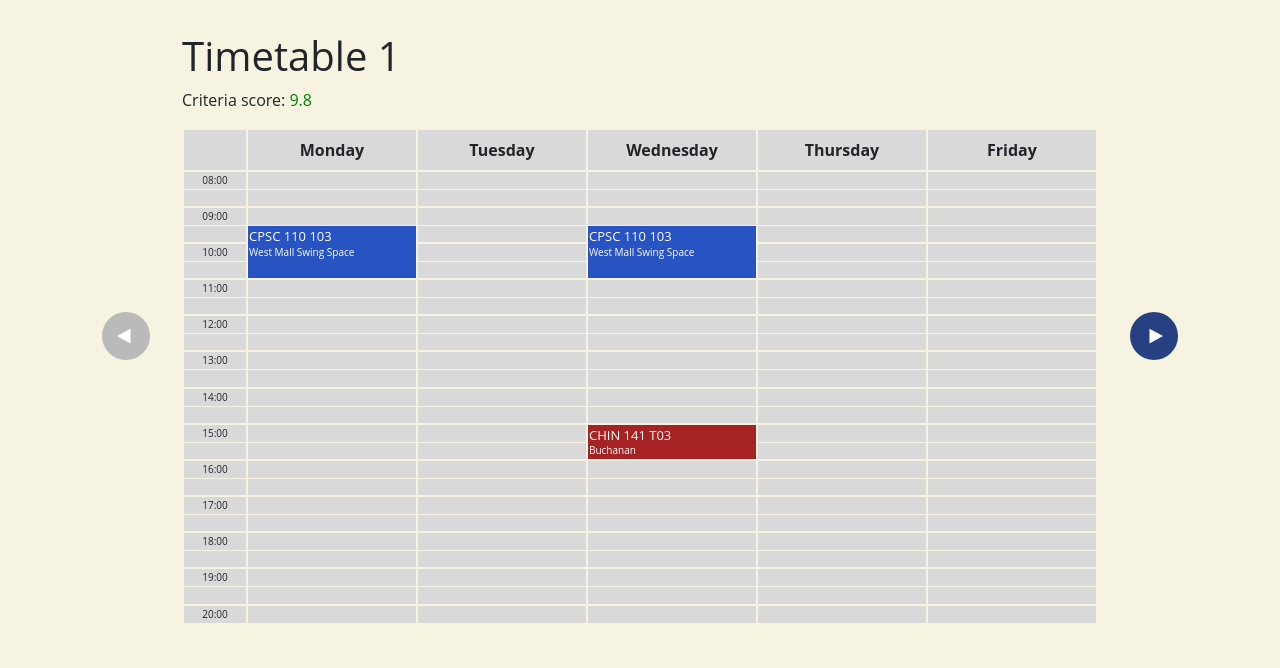
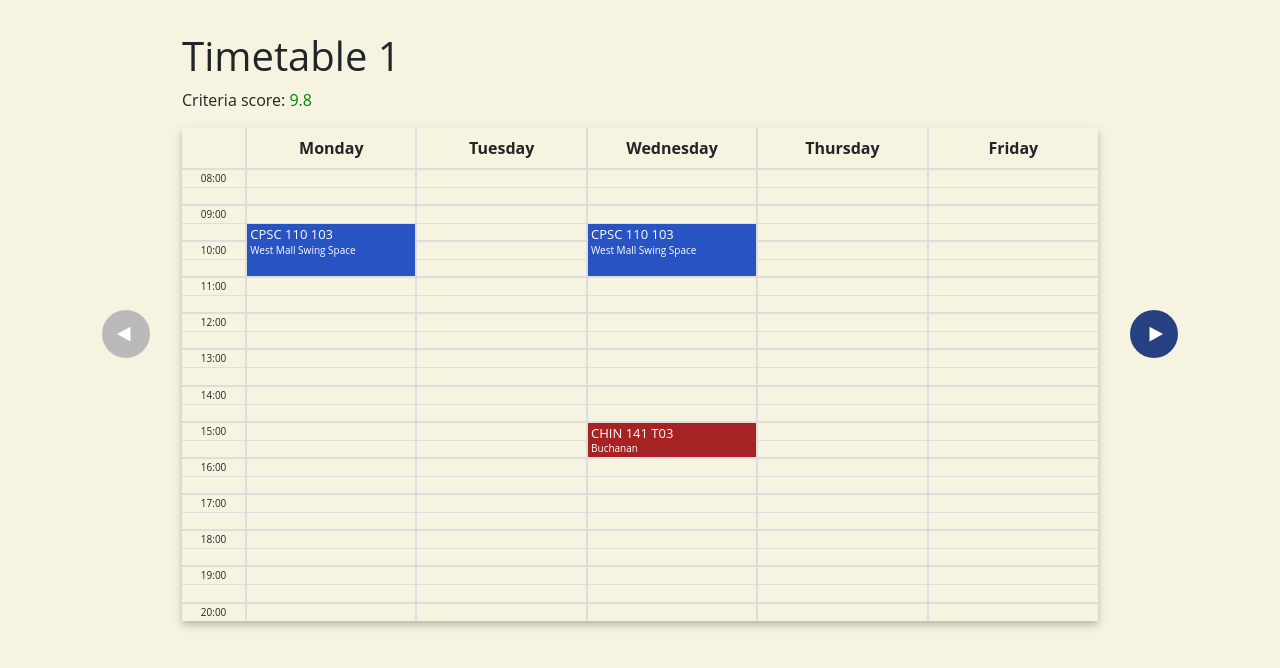
Before and after one commit to ayesha604/UBC-Course-Scheduler, a React (Vite) app in the folder frontend/: page / in a window 1280 px wide. Shown: the top 668 px of the page. Built offline with nearby package versions, Linux system fonts and the light colour scheme.

Commit message:
added animations/styling

```diff
--- a/frontend/src/components/TimeTableCarousel.scss
+++ b/frontend/src/components/TimeTableCarousel.scss
@@ -1,3 +1,35 @@
+@keyframes left-to-right {
+    0% {
+        transform: translateX(-200px);
+        opacity: 0%;
+    }
+
+    100% {
+        transform: none;
+        opacity: 100%;
+    }
+}
+@keyframes right-to-left {
+    0% {
+        transform: translateX(200px);
+        opacity: 0%;
+    }
+
+    100% {
+        transform: none;
+        opacity: 100%;
+    }
+}
+
+.anim-right {
+    animation: right-to-left 0.6s;
+    animation-timing-function: ease-out;
+}
+.anim-left {
+    animation: left-to-right 0.6s;
+    animation-timing-function: ease-out;
+}
+
 .btn-round {
     display: flex;
     background-color: #274082;
--- a/frontend/src/components/Timetable.jsx
+++ b/frontend/src/components/Timetable.jsx
@@ -77,12 +77,12 @@ export default function Timetable({ sections, criteriaScore, num, sectionColor }
                     <thead>
                         <tr>
                             <th className="times"></th>
-                            {weekdays.map((e) => <th>{e}</th>)}
+                            {weekdays.map((e, i) => <th key={i}>{e}</th>)}
                         </tr>
                     </thead>
                     <tbody>
                         {times.map((time, i) => { return (
-                            <tr>
+                            <tr key={i}>
                                 {i % 2 == 0 &&
                                     <td className="time-text">{time}</td>
                                 }
@@ -91,12 +91,12 @@ export default function Timetable({ sections, criteriaScore, num, sectionColor }
                                 }
                                 {daysFilledWith.map((day, j) => {
                                     if(day[i].index === -1) {
-                                        return (<td></td>)
+                                        return (<td key={j}></td>)
                                     } else if(day[i].index === -2) {
                                         return(<></>)
                                     } else {
                                         return (
-                                            <OverlayTrigger trigger="click" placement="right" overlay={
+                                            <OverlayTrigger key={j} trigger="click" placement="right" overlay={
                                                 <Popover body>
                                                     <h3 className="popover-heading">{sections[day[i].index]["name"]}</h3>
                                                     <p className="popover-line"><span className="semibold">Location:</span> {sections[day[i].index]["location"]}</p>
@@ -111,7 +111,6 @@ export default function Timetable({ sections, criteriaScore, num, sectionColor }
                                         )
                                     }
                                 })}
-
                             </tr>
                         )})}
                     </tbody>
--- a/frontend/src/components/Timetable.scss
+++ b/frontend/src/components/Timetable.scss
@@ -21,23 +21,67 @@ table {
     margin: 1em 0;
     table-layout: fixed;
     width: 100%;
+    filter: drop-shadow(0px 4px 4px rgba(0, 0, 0, 0.25));
+}
+table tr:first-child th {
+  border-top: 0;
+}
+table tr:last-child td {
+  border-bottom: 0;
+}
+table tr td:first-child,
+table tr th:first-child {
+  border-left: 0;
+}
+table tr td:last-child,
+table tr th:last-child {
+  border-right: 0;
 }
 
-table,
+// th:first-of-type {
+//     border-top-left-radius: 6px;
+// }
+// th:last-of-type {
+//     border-top-right-radius: 6px;
+// }
+// tr:last-of-type td:first-of-type {
+//     border-bottom-left-radius: 6px;
+// }
+// tr:last-of-type td:last-of-type {
+//     border-bottom-right-radius: 6px;
+// }
+
 th,
 td {
-    border: 2px solid #F6F4E1;
+    border: 2px solid #DDDDDD;
     text-align: center;
+}
+table tr:first-child th {
+    border-top: 0;
+}
+
+table tr:last-child td {
+    border-bottom: 0;
+}
+
+table tr td:first-child,
+table tr th:first-child {
+    border-left: 0;
+}
+
+table tr td:last-child,
+table tr th:last-child {
+    border-right: 0;
 }
 th,
 td {
-    background-color: #D9D9D9;
+    background-color: #F6F4E1;
 }
 tr:nth-child(odd) td {
-    border-bottom: 1px solid #F6F4E1;
+    border-bottom-width: 1px;
 }
 tr:nth-child(even) td {
-    border-top: 1px solid #F6F4E1;
+    border-top-width: 1px;
 }
 
 thead tr th {
@@ -59,6 +103,7 @@ td.time-text {
     height: .5em;
 }
 td.section-slot {
+    padding-left: 0.2em;
     text-align: left;
     vertical-align: top;
     user-select: none;
--- a/frontend/src/components/TimetableCarousel.jsx
+++ b/frontend/src/components/TimetableCarousel.jsx
@@ -6,6 +6,7 @@ import './TimeTableCarousel.scss'
 
 export default function TimetableCarousel() {
     const [currentTimetable, setCurrentTimetable] = useState(0)
+    const [animDirection, setAnimDirection] = useState("anim-left")
 
     let timetables = [
         {
@@ -87,11 +88,13 @@ export default function TimetableCarousel() {
     function handleNextTimetable() {
         if(currentTimetable !== timetables.length - 1) {
             setCurrentTimetable(currentTimetable + 1)
+            setAnimDirection("anim-right")
         }
     }
     function handlePrevTimetable() {
         if(currentTimetable !== 0) {
             setCurrentTimetable(currentTimetable - 1)
+            setAnimDirection("anim-left")
         }
     }
 
@@ -101,7 +104,7 @@ export default function TimetableCarousel() {
                 <button onClick={handlePrevTimetable} className="btn-round left" disabled={currentTimetable === 0}>
                     <IoTriangleSharp />
                 </button>
-                <div >
+                <div className={animDirection} key={currentTimetable}>
                     <Timetable sections={timetables[currentTimetable].sections}
                                 criteriaScore={timetables[currentTimetable].criteriaScore}
                                 num={currentTimetable} />
```
